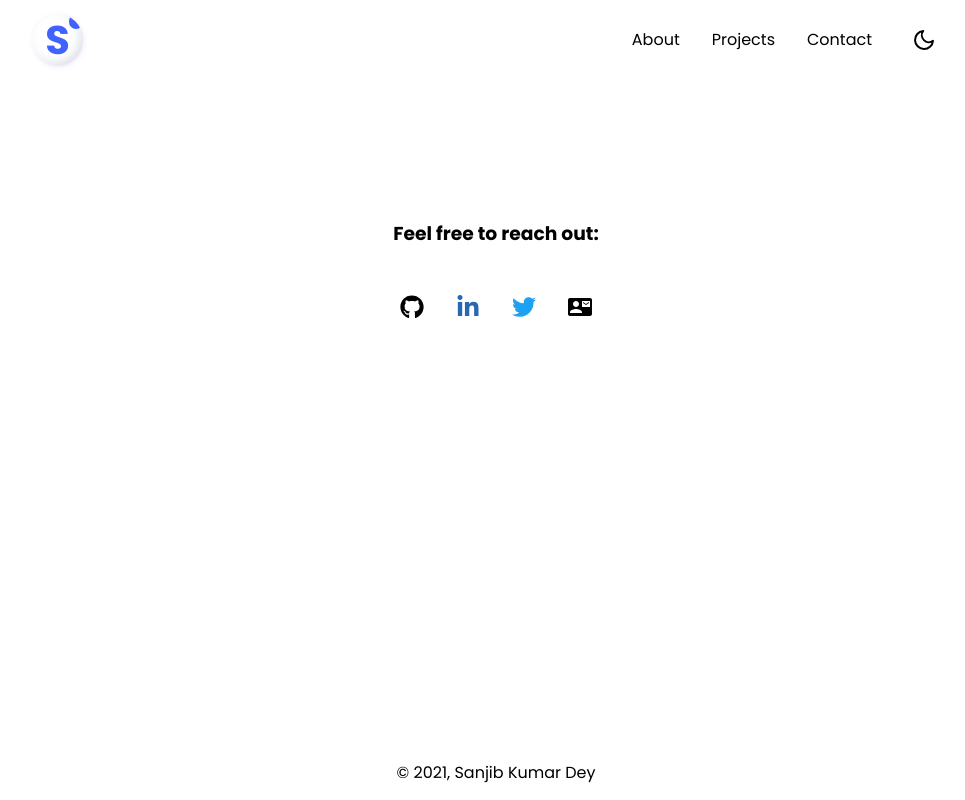
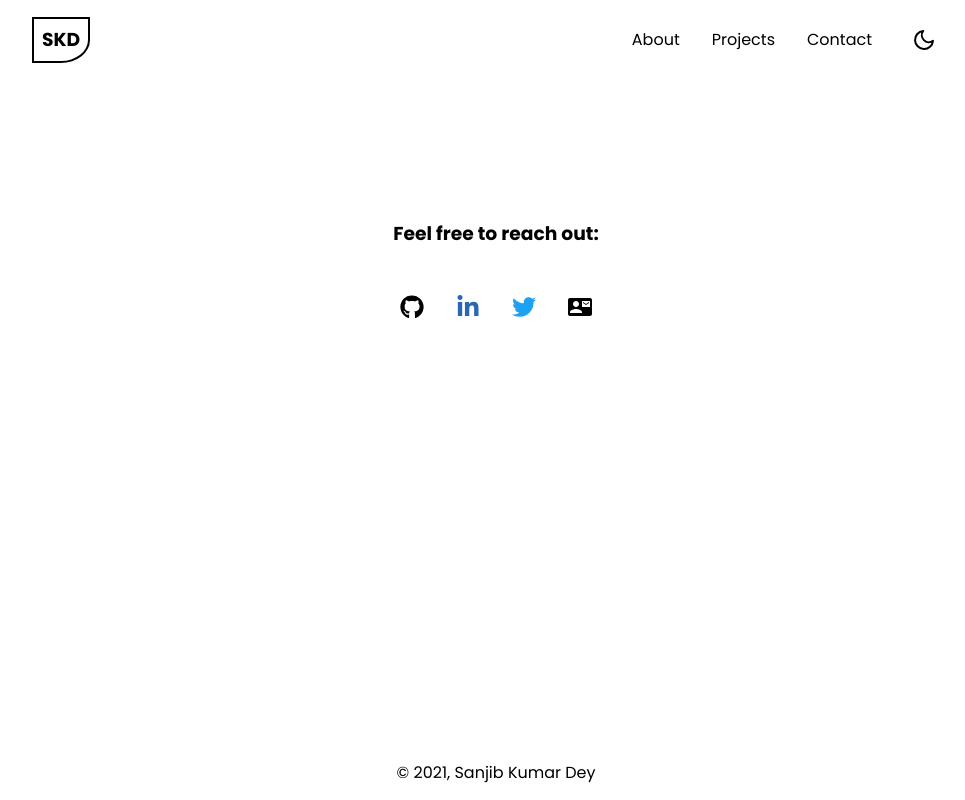
Before and after one commit to sanjibdey104/portfolio-v1, a Next.js app: page /contact in a window 1280 px wide. Shown: the whole page, without its empty margins (144-1109 px from the left). Built offline with nearby package versions, Linux system fonts and the light colour scheme.

Commit message:
Style: change logo style

```diff
--- a/components/Logo.js
+++ b/components/Logo.js
@@ -2,41 +2,25 @@ import Link from 'next/link';
 import React from 'react';
 import styled from 'styled-components';
 
-const StyledLogo = styled.h2`
+const StyledLogo = styled.h3`
+
+    font-size: calc(0.85rem, 2vw);
     cursor: pointer;
-    font-size: 2.5rem;
-    background-color: ${({theme}) => theme.backgroundColor};
-    color: ${({ theme }) => theme.primary};
     margin-right: auto;
+    padding: 0.5rem;
+
+    color: ${({ theme }) => theme.textColor};
+    border: 2px solid ${({theme}) => theme.textColor};
+    border-bottom-right-radius: 50%;
 
     display: grid;
     place-content: center;
-
-    border-radius: 50%;
-    height: 3.2rem;
-    width: 3.2rem;
-    position: relative;
-    overflow: hidden;
-    box-shadow: var(--box-shadow);
-
-    &::after {
-        content: "";
-        height: 0.9rem;
-        width: 0.9rem;
-        border-radius: 50%;
-        background-color: ${({theme}) => theme.primary};
-
-        position: absolute;
-        top: 0;
-        right: 0;
-    }
-
 `
 
 const Logo = () => {
     return (
         <Link href="/">
-            <StyledLogo>S</StyledLogo>
+            <StyledLogo>SKD</StyledLogo>
         </Link>
     )
 }
```
